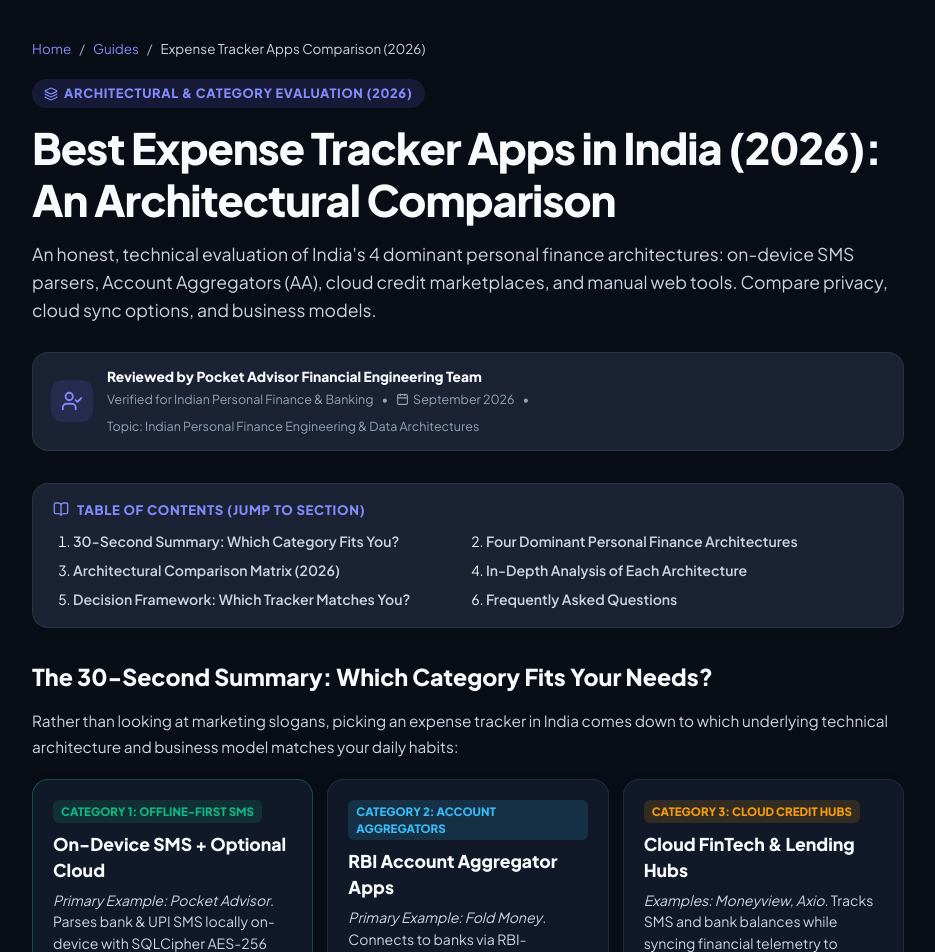
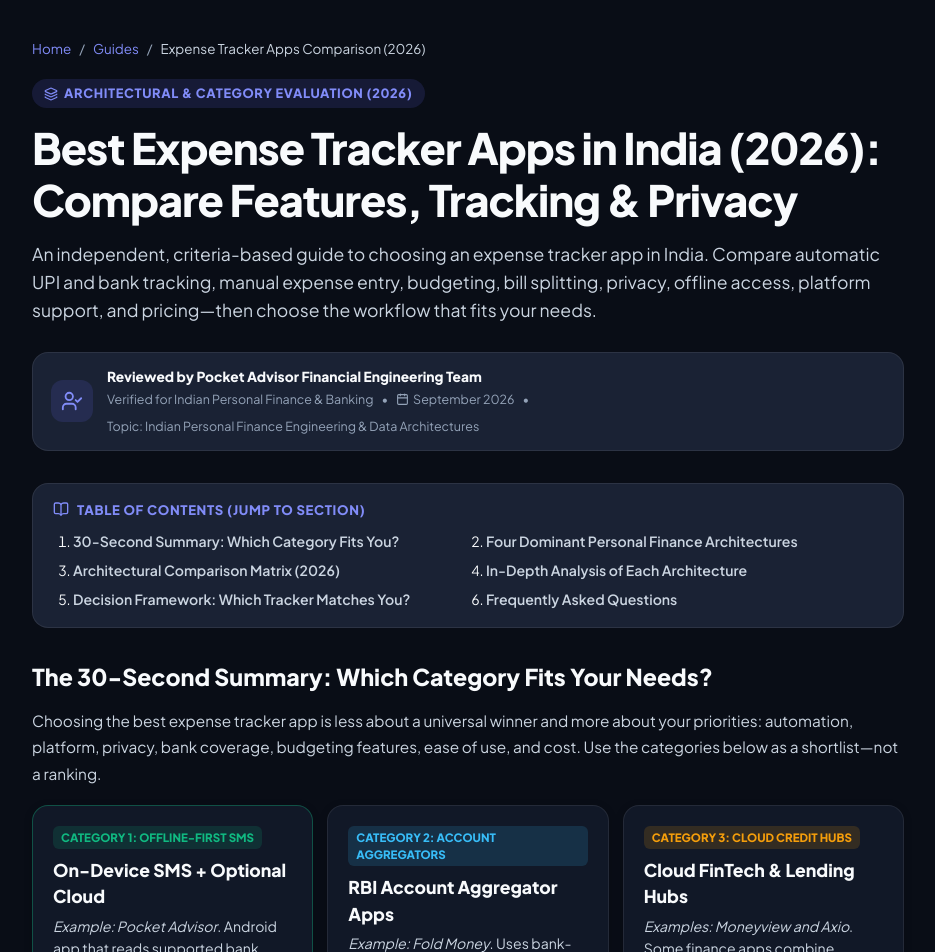
Before and after one commit to Deepgarg1/Pocket-Advisor, a React (Vite) app: page /best-expense-tracker-apps-india in a window 1280 px wide. Shown: the part 80-1032 px from the top of the page, without its empty margins (172-1107 px from the left). Built offline with nearby package versions, Linux system fonts and the light colour scheme; no server answers.

Commit message:
Improve expense tracker comparison content and neutrality

```diff
--- a/src/components/guides/ProblemSolvingGuides.tsx
+++ b/src/components/guides/ProblemSolvingGuides.tsx
@@ -1204,7 +1204,7 @@ export const ProblemSolvingGuides: React.FC<GuideViewProps> = ({ slug, onNavigat
             marginBottom: '14px',
           }}
         >
-          Best Expense Tracker Apps in India (2026): An Architectural Comparison
+          Best Expense Tracker Apps in India (2026): Compare Features, Tracking & Privacy
         </h1>
 
         <p
@@ -1215,7 +1215,7 @@ export const ProblemSolvingGuides: React.FC<GuideViewProps> = ({ slug, onNavigat
             marginBottom: '28px',
           }}
         >
-          An honest, technical evaluation of India&apos;s 4 dominant personal finance architectures: on-device SMS parsers, Account Aggregators (AA), cloud credit marketplaces, and manual web tools. Compare privacy, cloud sync options, and business models.
+          An independent, criteria-based guide to choosing an expense tracker app in India. Compare automatic UPI and bank tracking, manual expense entry, budgeting, bill splitting, privacy, offline access, platform support, and pricing—then choose the workflow that fits your needs.
         </p>
 
         {/* E-E-A-T Author Card */}
@@ -1239,7 +1239,7 @@ export const ProblemSolvingGuides: React.FC<GuideViewProps> = ({ slug, onNavigat
             The 30-Second Summary: Which Category Fits Your Needs?
           </h2>
           <p style={{ color: 'var(--text-secondary)', lineHeight: 1.7, fontSize: '0.96rem', marginBottom: '18px' }}>
-            Rather than looking at marketing slogans, picking an expense tracker in India comes down to which underlying technical architecture and business model matches your daily habits:
+            Choosing the best expense tracker app is less about a universal winner and more about your priorities: automation, platform, privacy, bank coverage, budgeting features, ease of use, and cost. Use the categories below as a shortlist—not a ranking.
           </p>
 
           <div style={{ display: 'grid', gridTemplateColumns: 'repeat(auto-fit, minmax(270px, 1fr))', gap: '14px', marginBottom: '24px' }}>
@@ -1253,7 +1253,7 @@ export const ProblemSolvingGuides: React.FC<GuideViewProps> = ({ slug, onNavigat
                 On-Device SMS + Optional Cloud
               </h3>
               <p style={{ fontSize: '0.88rem', color: 'var(--text-secondary)', lineHeight: 1.55, margin: 0 }}>
-                <em>Primary Example: Pocket Advisor</em>. Parses bank &amp; UPI SMS locally on-device with SQLCipher AES-256 encryption. Works 100% offline, offers optional encrypted cloud sync, and includes bill splitting. Ad-supported free tier with Pro ad-free upgrade; zero loan telemarketing.
+                <em>Example: Pocket Advisor</em>. Android app that reads supported bank transaction SMS alerts on-device, stores app data in an encrypted local database, and offers optional cloud backup. It also includes budgeting and group bill splitting. SMS coverage can vary by bank and message format.
               </p>
             </Card>
 
@@ -1267,7 +1267,7 @@ export const ProblemSolvingGuides: React.FC<GuideViewProps> = ({ slug, onNavigat
                 RBI Account Aggregator Apps
               </h3>
               <p style={{ fontSize: '0.88rem', color: 'var(--text-secondary)', lineHeight: 1.55, margin: 0 }}>
-                <em>Primary Example: Fold Money</em>. Connects to banks via RBI-regulated Account Aggregators (Setu, OneMoney) with OTP consent. Clean cross-platform UI (iOS &amp; Android), zero SMS access needed. Requires an annual subscription fee (~₹1,500+/yr).
+                <em>Example: Fold Money</em>. Uses bank-data connectivity through the Account Aggregator ecosystem. This can suit users who prefer statement-based tracking or cross-platform access; availability, supported institutions, and pricing should be checked directly with the provider.
               </p>
             </Card>
 
@@ -1281,7 +1281,7 @@ export const ProblemSolvingGuides: React.FC<GuideViewProps> = ({ slug, onNavigat
                 Cloud FinTech &amp; Lending Hubs
               </h3>
               <p style={{ fontSize: '0.88rem', color: 'var(--text-secondary)', lineHeight: 1.55, margin: 0 }}>
-                <em>Examples: Moneyview, Axio</em>. Tracks SMS and bank balances while syncing financial telemetry to corporate cloud databases to offer instant personal loans, credit lines, and free credit score updates. Expect in-app loan marketing.
+                <em>Examples: Moneyview and Axio</em>. Some finance apps combine expense tracking with credit scores, lending, or other financial services. Review each app’s privacy policy, permissions, and marketing preferences before connecting accounts or granting SMS access.
               </p>
             </Card>
 
@@ -1295,7 +1295,7 @@ export const ProblemSolvingGuides: React.FC<GuideViewProps> = ({ slug, onNavigat
                 Manual Web &amp; Desktop Ledgers
               </h3>
               <p style={{ fontSize: '0.88rem', color: 'var(--text-secondary)', lineHeight: 1.55, margin: 0 }}>
-                <em>Example: Mera Kharcha</em>. Allows logging income and expenses manually on desktop browsers and mobile devices. Good for family bookkeeping; requires ongoing manual entry discipline and cloud storage.
+                <em>Example: Mera Kharcha</em>. Manual-entry tools can work well for family bookkeeping, shared records, or users who do not want automatic transaction access. The trade-off is the effort of recording purchases consistently.
               </p>
             </Card>
           </div>
@@ -1358,7 +1358,7 @@ export const ProblemSolvingGuides: React.FC<GuideViewProps> = ({ slug, onNavigat
             Architectural Category Comparison Matrix
           </h2>
           <p style={{ color: 'var(--text-muted)', fontSize: '0.86rem', marginBottom: '18px' }}>
-            Factual breakdown across core technical, privacy, and economic dimensions (October 2026).
+            High-level comparison of common approaches. Features, policies, supported banks, and prices can change; verify current details on each provider’s official page.
           </p>
 
           <div
@@ -1415,9 +1415,9 @@ export const ProblemSolvingGuides: React.FC<GuideViewProps> = ({ slug, onNavigat
 
                 <tr style={{ borderBottom: '1px solid var(--border-subtle)' }}>
                   <td style={{ padding: '12px 16px', fontWeight: 700, color: 'var(--text-primary)' }}>Loan Telemarketing Calls?</td>
-                  <td style={{ padding: '12px 16px', fontWeight: 700, color: '#10b981', background: 'rgba(99, 102, 241, 0.04)' }}>Zero Loan Sales / No NBFC Sharing</td>
+                  <td style={{ padding: '12px 16px', fontWeight: 700, color: '#10b981', background: 'rgba(99, 102, 241, 0.04)' }}>Check policy & permissions</td>
                   <td style={{ padding: '12px 16px', color: '#10b981' }}>Zero Loan Sales (Subscription model)</td>
-                  <td style={{ padding: '12px 16px', color: '#ef4444' }}>Frequent In-App Loan &amp; Card Prompts</td>
+                  <td style={{ padding: '12px 16px', color: '#ef4444' }}>May offer credit products</td>
                   <td style={{ padding: '12px 16px', color: '#10b981' }}>No Loan Sales</td>
                 </tr>
 
@@ -1467,7 +1467,7 @@ export const ProblemSolvingGuides: React.FC<GuideViewProps> = ({ slug, onNavigat
                 </h3>
               </div>
               <span style={{ fontSize: '0.85rem', fontWeight: 800, padding: '4px 10px', borderRadius: '8px', background: 'rgba(16, 185, 129, 0.15)', color: '#10b981' }}>
-                Privacy &amp; Efficiency Leader
+                On-device processing
               </span>
             </div>
 
@@ -1503,7 +1503,7 @@ export const ProblemSolvingGuides: React.FC<GuideViewProps> = ({ slug, onNavigat
             </div>
 
             <div style={{ fontSize: '0.88rem', color: 'var(--text-muted)' }}>
-              <strong>Best suited for:</strong> Android users who want automated UPI tracking, group bill splitting, and complete freedom from loan telemarketing calls.
+              <strong>Best suited for:</strong> Android users who prefer supported transaction SMS to be processed on-device and want expense tracking plus bill splitting.
             </div>
           </div>
 
```
